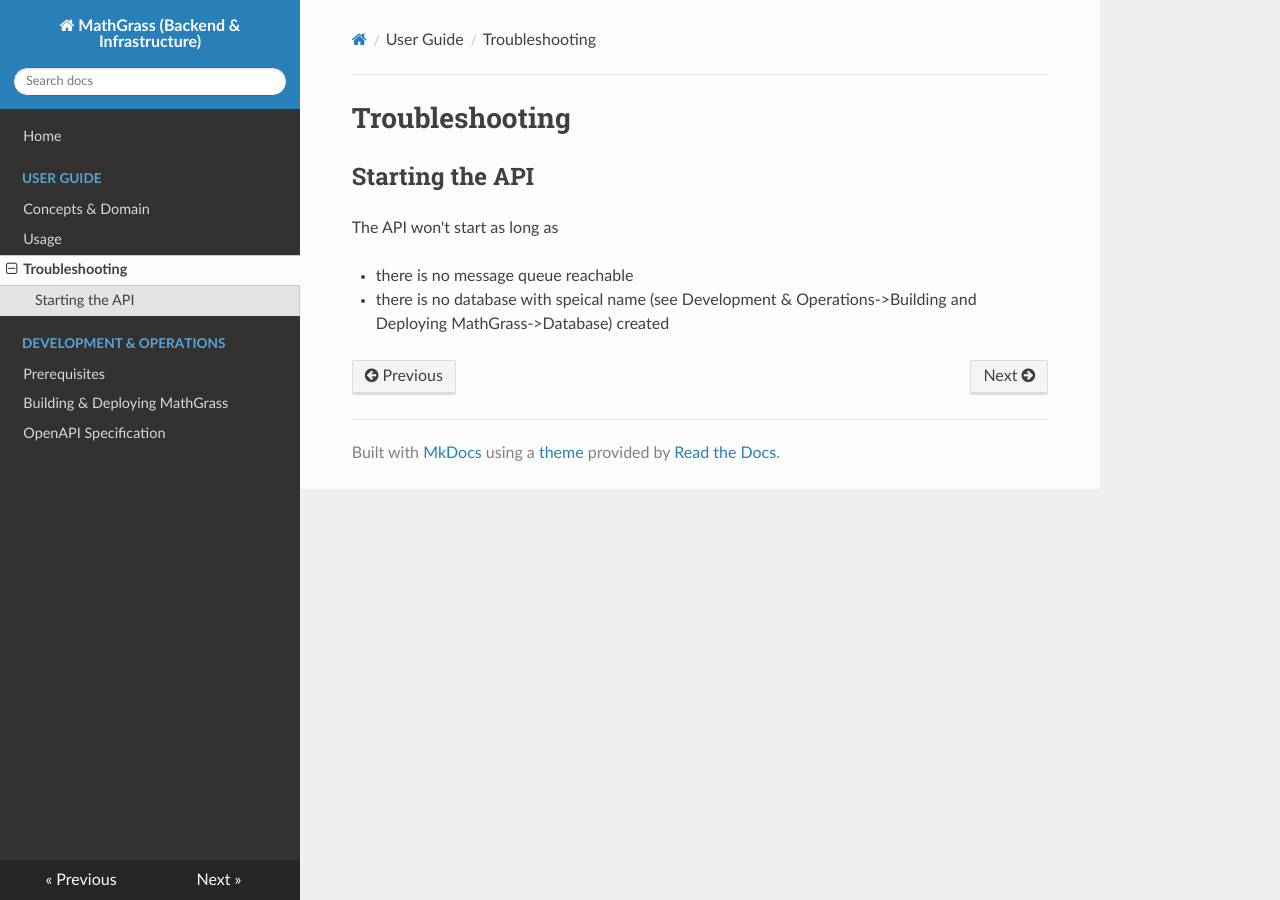
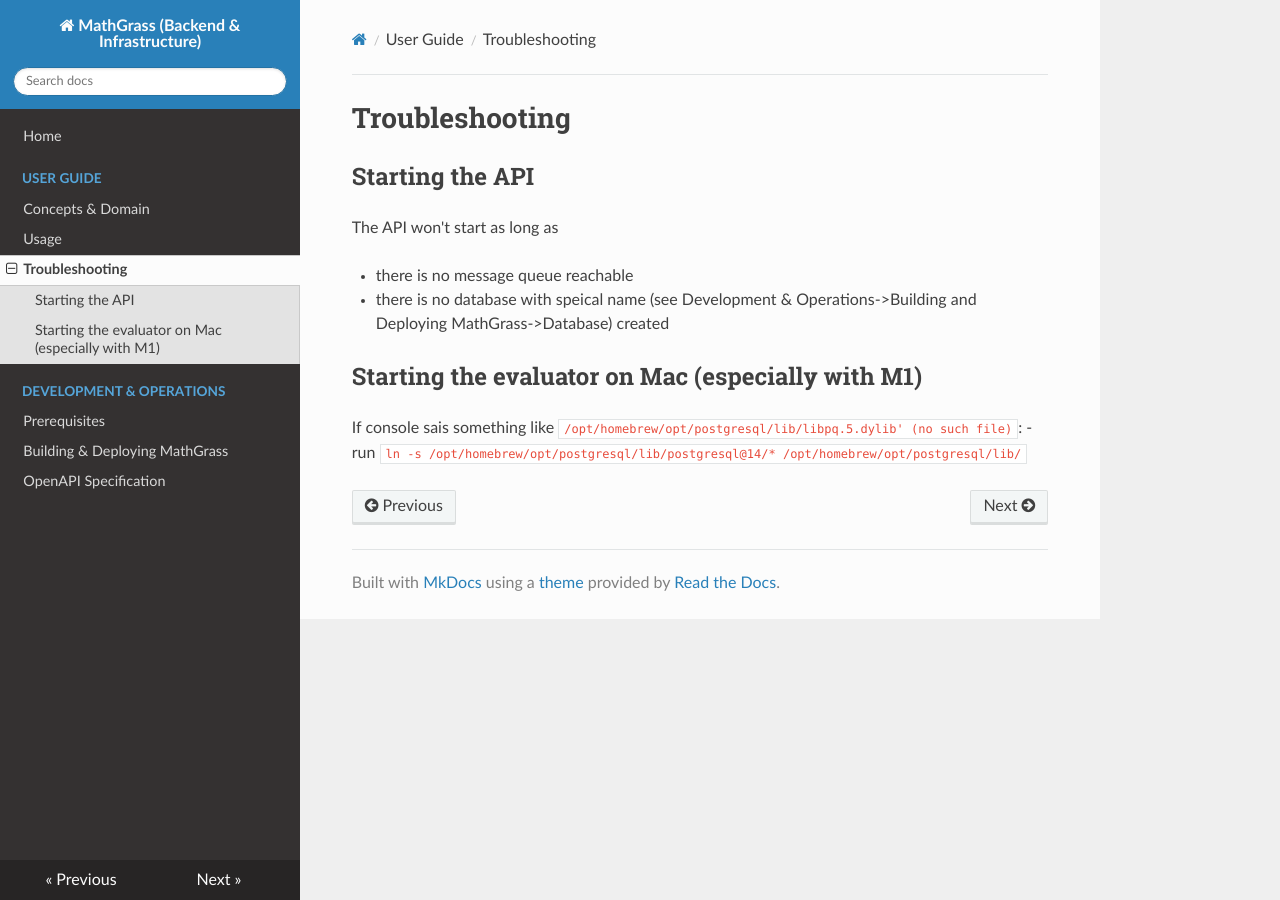
Before and after one commit to MathGrass/mathgrass-api, an MkDocs documentation site: the page built from docs/usage/troubleshooting.md, in a window 1280 px wide. Built offline with MkDocs 1.6.1, drawn with Linux system fonts in a browser that asks for light colours; nearby versions of some CDN libraries.

Commit message:
feat: troubleshooting hint

```diff
--- a/docs/usage/troubleshooting.md
+++ b/docs/usage/troubleshooting.md
@@ -4,3 +4,8 @@ The API won't start as long as
 
 - there is no message queue reachable
 - there is no database with speical name (see Development & Operations->Building and Deploying MathGrass->Database) created
+
+
+## Starting the evaluator on Mac (especially with M1)
+If console sais something like `/opt/homebrew/opt/postgresql/lib/libpq.5.dylib' (no such file)`:
+- run `ln -s /opt/homebrew/opt/postgresql/lib/postgresql@14/* /opt/homebrew/opt/postgresql/lib/`
```
